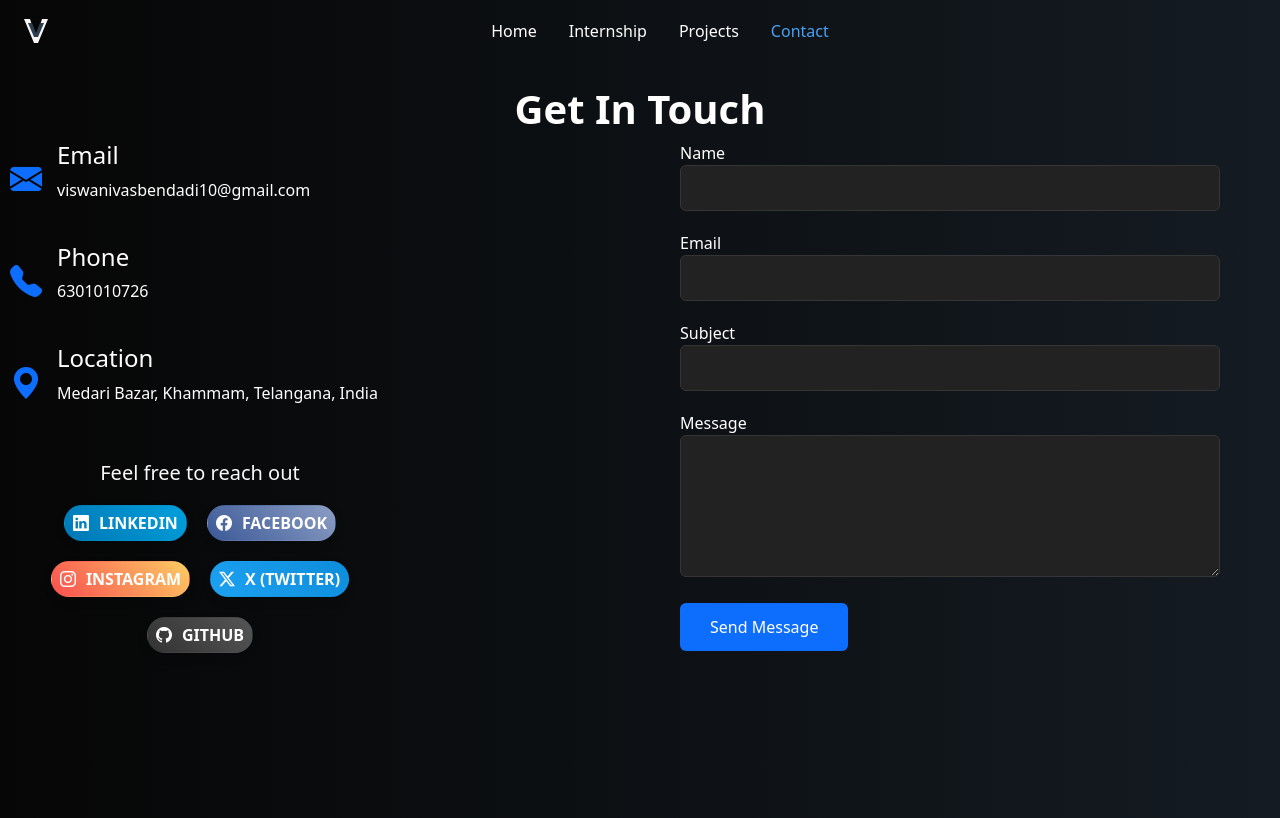
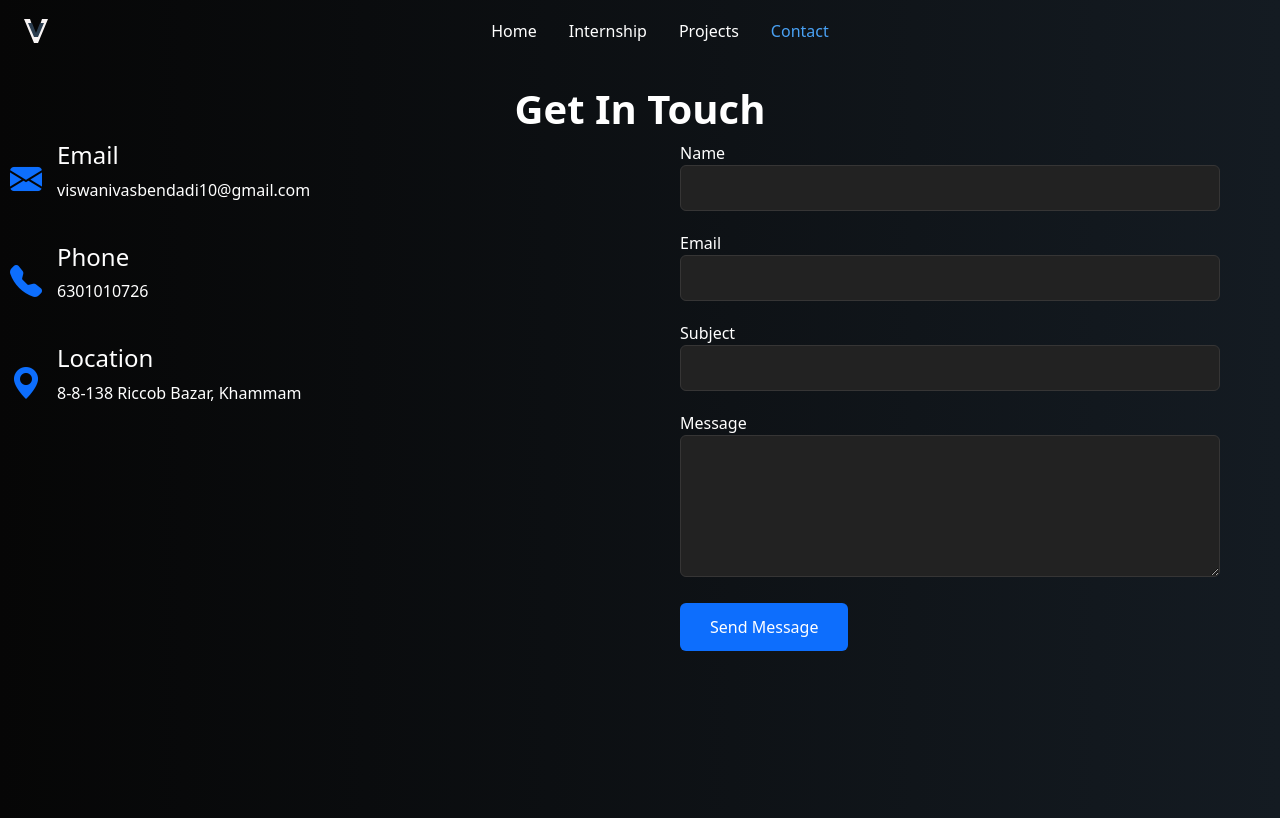
Before and after one commit to N1vas-B/vshwa_Portfolio, an Angular app: page /contact in a window 1280 px wide. Built offline with nearby package versions, Linux system fonts and the light colour scheme.

Commit message:
Update contact.component.html

```diff
--- a/src/components/contact/contact.component.html
+++ b/src/components/contact/contact.component.html
@@ -25,19 +25,30 @@
           <i class="bi bi-geo-alt-fill icon"></i>
           <div>
             <h4>Location</h4>
-          <p>Medari Bazar, Khammam, Telangana, India</p>
+            <p>8-8-138 Riccob Bazar, Khammam</p>
           </div>
         </div>
+
         <div class="social-media-section">
-  <h4 class="connect-title">Feel free to reach out</h4>
           <div class="social-buttons">
-    <a href="https://linkedin.com/in/viswanivas" class="btn linkedin" target="_blank"><i class="bi bi-linkedin"></i> LINKEDIN</a>
-    <a href="https://facebook.com" class="btn facebook" target="_blank"><i class="bi bi-facebook"></i> FACEBOOK</a>
-    <a href="https://instagram.com" class="btn instagram" target="_blank"><i class="bi bi-instagram"></i> INSTAGRAM</a>
-    <a href="https://twitter.com" class="btn twitter" target="_blank"><i class="bi bi-twitter-x"></i> X (TWITTER)</a>
-    <a href="https://github.com/n1vas-b" class="btn github" target="_blank"><i class="bi bi-github"></i> GITHUB</a>
+            <!-- LinkedIn -->
+            <a href="https://www.linkedin.com/in/viswanivas/" target="_blank" class="social-link linkedin">
+              <i class="fab fa-linkedin-in"></i>
+            </a>
+
+            <!-- GitHub -->
+            <a href="https://github.com/N1vas-B/viswanivas" target="_blank" class="social-link github">
+              <i class="fab fa-github"></i>
+            </a>
+
+            <!-- Twitter -->
+            <a href="https://twitter.com/your-handle" target="_blank" class="social-link twitter">
+              <i class="fab fa-twitter"></i>
+            </a>
           </div>
         </div>
+
+
       </div>
 
       <!-- Right: Contact Form -->
```
Lines whose indentation alone changed are shown as unchanged.
